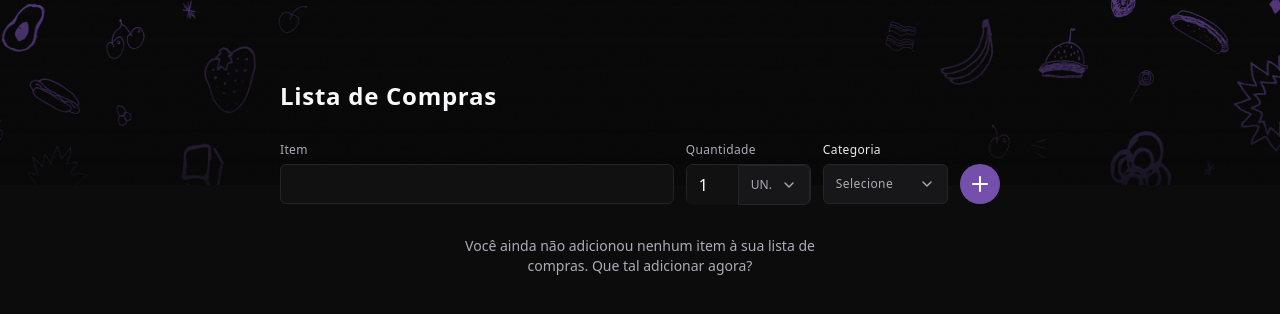
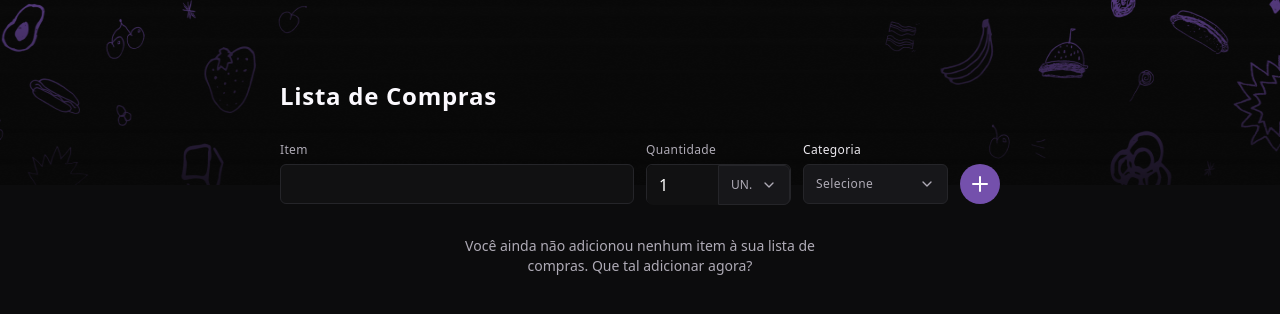
Before and after one commit to maik-emanoel/shopping-list, a React (Vite) app: page / in a window 1280 px wide. Shown: the top 314 px of the page. Built offline with nearby package versions, Linux system fonts and the light colour scheme.

Commit message:
improve responsivity

```diff
--- a/src/components/Form.tsx
+++ b/src/components/Form.tsx
@@ -95,7 +95,7 @@ export function Form({
 
   return (
     <form className="text-white flex items-center gap-3 md:flex-col">
-      <div className="group flex flex-col gap-2 flex-1 md:w-full">
+      <div className="group flex flex-col gap-2 w-full">
         <Label name="Item" htmlFor="itemNameInput" />
         <input
           type="text"
@@ -106,7 +106,7 @@ export function Form({
         />
       </div>
 
-      <div className="flex items-center gap-3 md:w-full">
+      <div className="flex items-center gap-3 w-full">
         <div className="group max-w-[150px] w-full flex flex-col gap-2">
           <Label name="Quantidade" htmlFor="quantity" />
 
```
